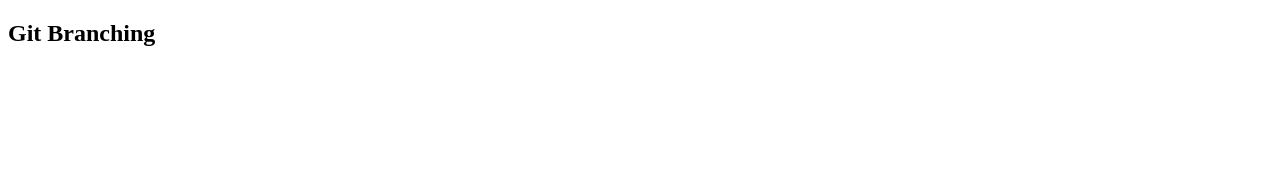
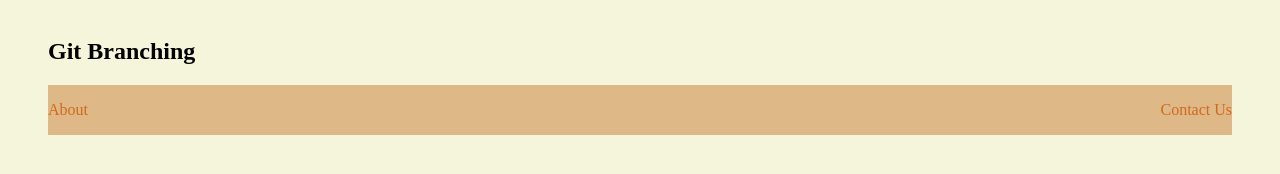
Before and after one commit to Charlestone1/git-class, a plain HTML site: page index.html in a window 1280 px wide. Drawn offline with Linux system fonts and the light colour scheme.

Commit message:
designed a footer

```diff
--- a/index.html
+++ b/index.html
@@ -3,9 +3,14 @@
   <head>
     <meta charset="UTF-8" />
     <meta name="viewport" content="width=device-width, initial-scale=1.0" />
+    <link rel="stylesheet" href="styl.css" />
     <title>Git4</title>
   </head>
   <body>
     <h2>Git Branching</h2>
+    <footer class="footer_box">
+      <p>About</p>
+      <p>Contact Us</p>
+    </footer>
   </body>
 </html>
--- a/styl.css
+++ b/styl.css
@@ -1,5 +1,17 @@
 body {
   background-color: beige;
+  padding: 10px 40px;
   display: flex;
-  justify-content: center;
+  justify-content: space-between;
+  flex-direction: column;
 }
+
+.footer_box {
+  display: flex;
+  justify-content: space-between;
+  align-items: center;
+  background-color: burlywood;
+}
+.footer_box p {
+  color: chocolate;
+}
```
